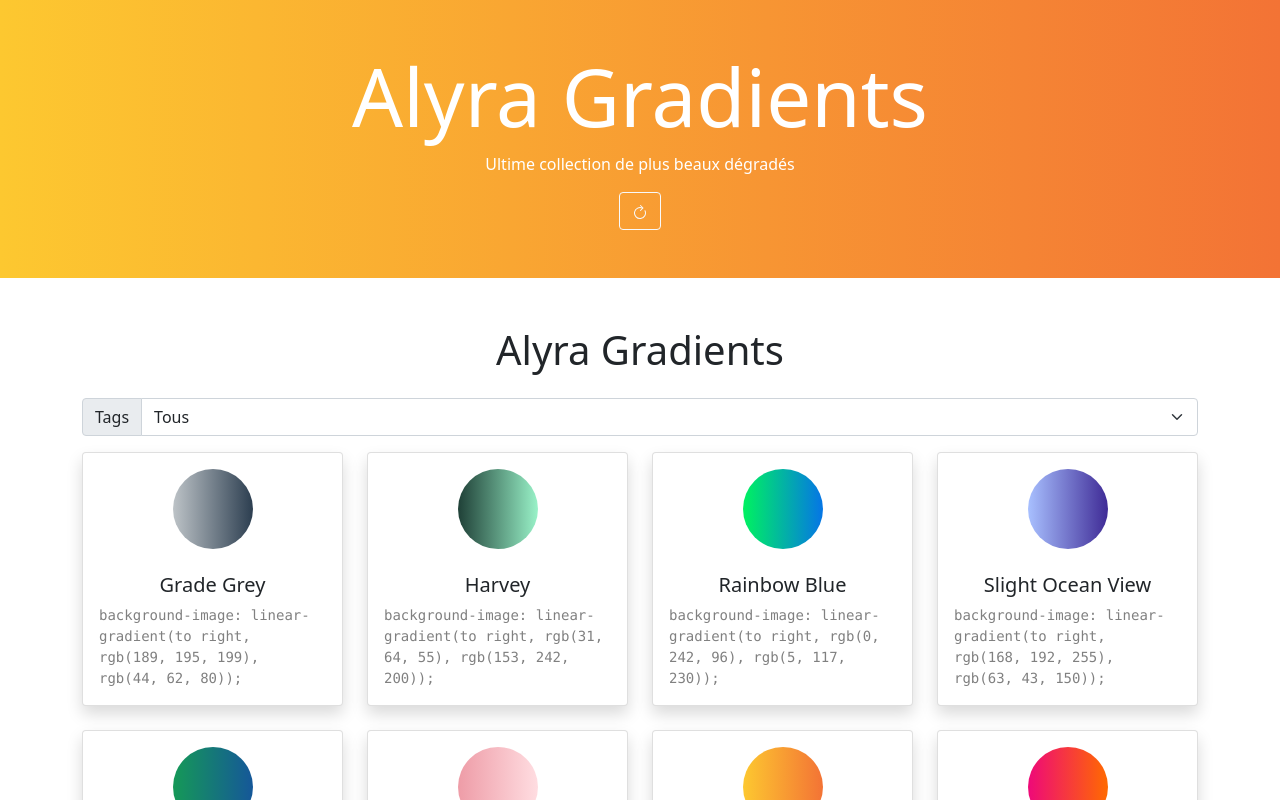
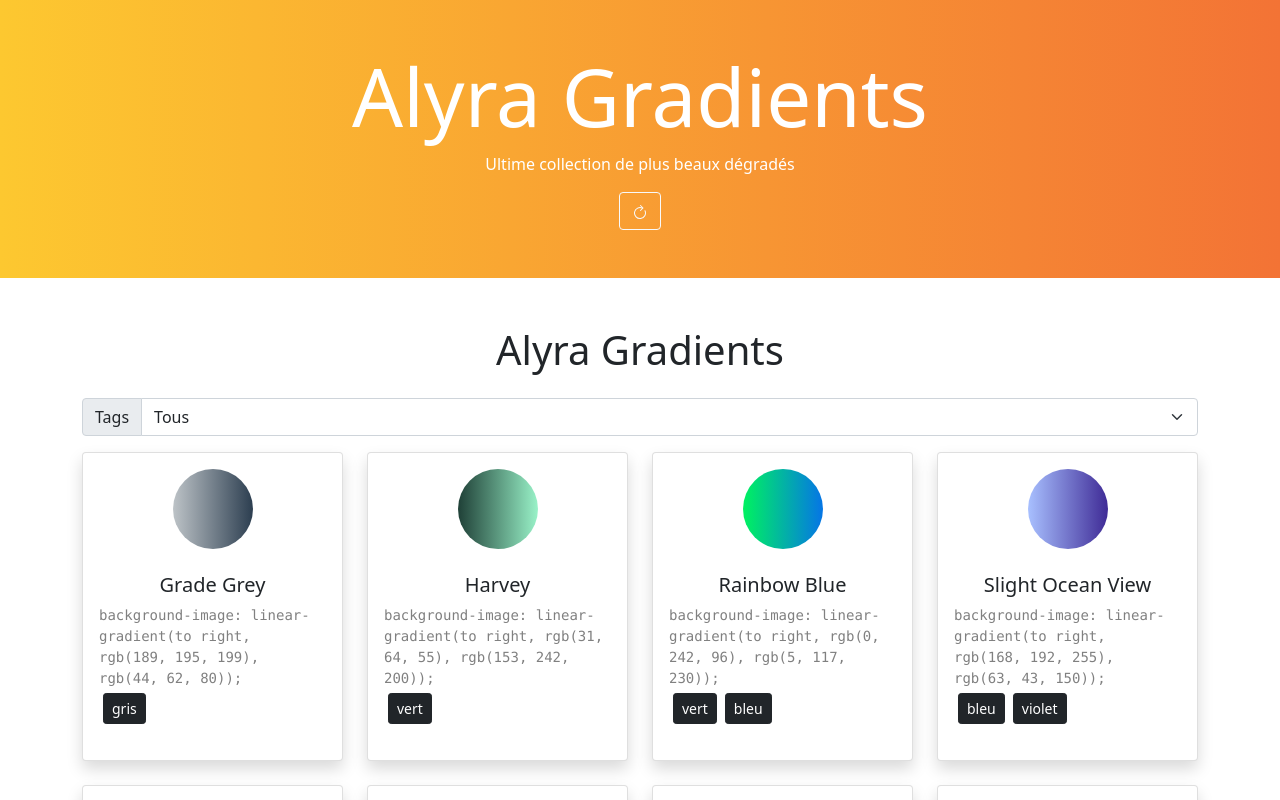
Before and after one commit to hephka/alyra-gradients-react, a React (Create React App) app: page / in a window 1280 px wide. Shown: the top 800 px of the page. Built offline with nearby package versions, Linux system fonts and the light colour scheme.

Commit message:
add GradientTag -> button nok

```diff
--- a/src/components/Gradient/Gradient.js
+++ b/src/components/Gradient/Gradient.js
@@ -3,14 +3,16 @@ import "bootstrap/dist/css/bootstrap.css"
 import GradientCode from './GradientCode'
 import GradientPill from './GradientPill'
 import GradientTitle from './GradientTitle'
+import GradientTag from './GradientTag';
 
-const Gradient = ({ colorStart, colorEnd, name }) => {
+const Gradient = ({ colorStart, colorEnd, name, tags }) => {
     return (
       <li className="col-lg-3 col-md-4 col-sm-6">
         <div className="card p-3 mb-4 shadow">
           <GradientPill colorStart={colorStart} colorEnd={colorEnd} />
           <GradientTitle>{name}</GradientTitle>
           <GradientCode colorStart={colorStart} colorEnd={colorEnd} />
+          <GradientTag tags={tags} />
         </div>
       </li>
     );
--- a/src/components/Gradient/GradientTag.js
+++ b/src/components/Gradient/GradientTag.js
@@ -0,0 +1,14 @@
+import React from 'react';
+
+const GradientTag = ({tags}) => {
+    console.log('tags', tags)
+    return (
+        <div class="d-flex flex-row mb-3">
+            {tags.map( (el) => (
+                <button className="d-flex btn btn-sm btn-dark m-1" type="button">{el}</button>
+            ))}
+        </div>
+    )
+}
+
+export default GradientTag
--- a/src/components/GradientsList.js
+++ b/src/components/GradientsList.js
@@ -10,6 +10,7 @@ const GradientsList = ({list}) => {
             name={el.name}
             colorStart={el.start}
             colorEnd={el.end}
+            tags={el.tags}
           />
           ))}
         </ul>
```
